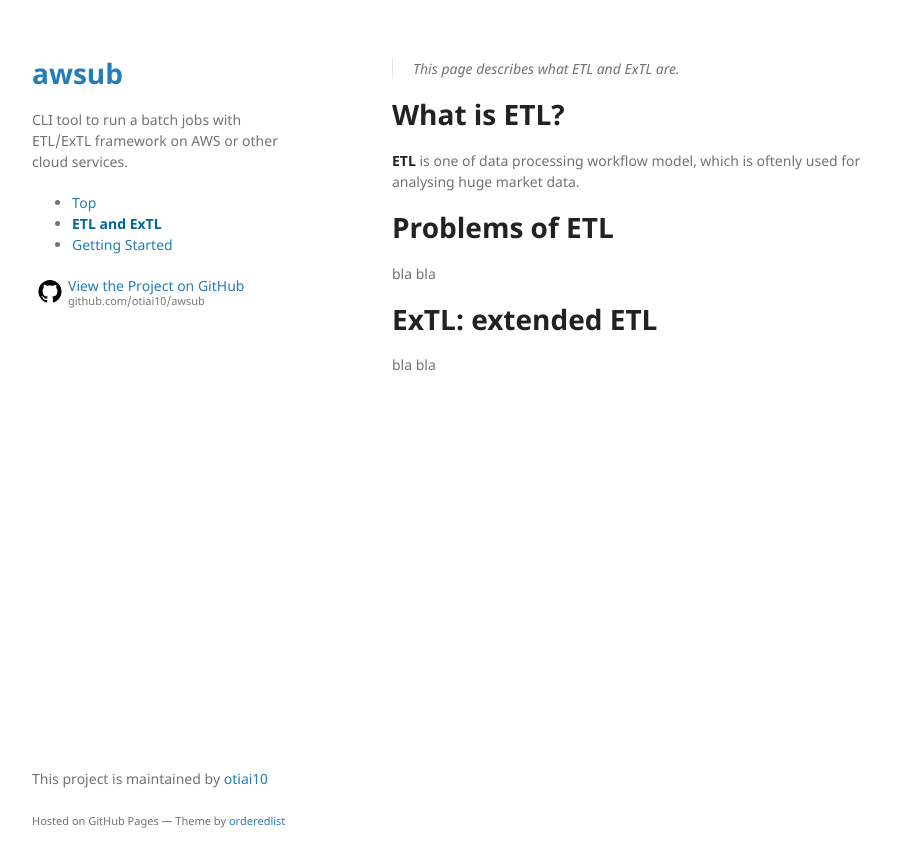
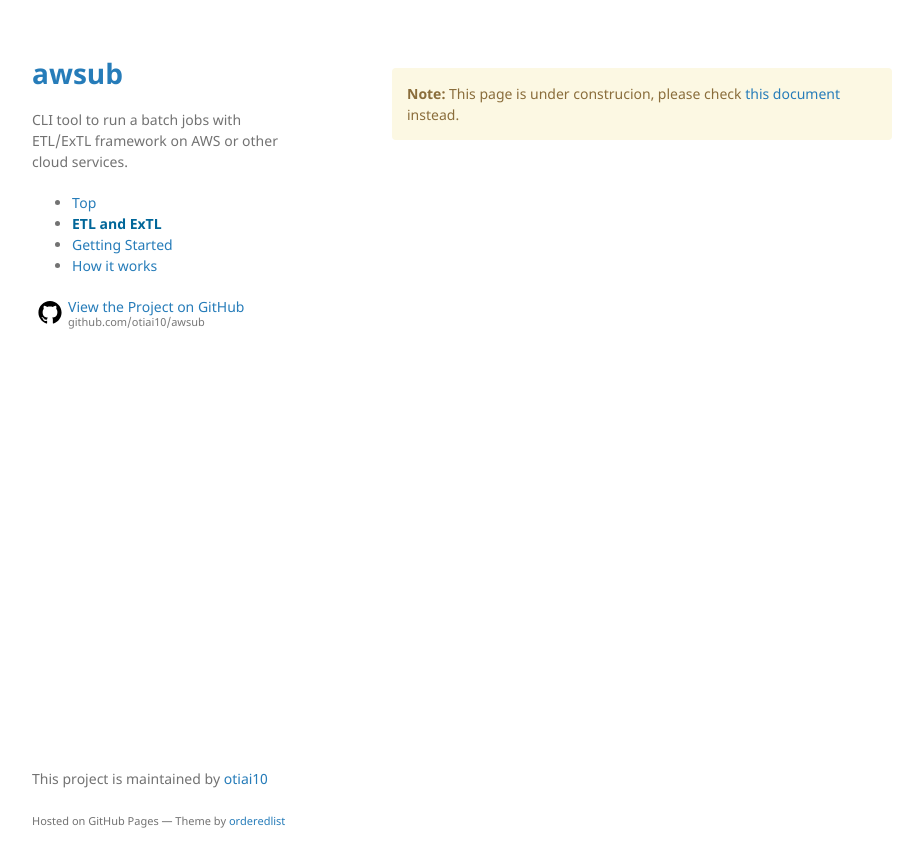
Before and after one commit to awsub/awsub.github.io, a Jekyll site: the page built from etl-and-extl.md, in a window 1280 px wide. Shown: the top 867 px of the page, without its empty margins (178-1101 px from the left). Built offline with Jekyll 4.4.1, drawn with Linux system fonts in a browser that asks for light colours.

Commit message:
Update page for BOSC 2018

```diff
--- a/_sass/alert.scss
+++ b/_sass/alert.scss
@@ -5,6 +5,16 @@ div.alert {
 }
 div.alert.alert-info {
   background-color: #d9edf7;
+  border-color:     #bce8f1;
   color:            #31708f;
-  border-color:     #bce8f1;
 }
+div.alert.alert-warning {
+  background-color: #fcf8e3;
+  border-color:     #faf2cc;
+  color:            #8a6d3b;
+}
+div.alert.alert-danger {
+  background-color: #f2dede;
+  border-color:     #ebcccc;
+  color:            #a94442;
+}
--- a/etl-and-extl.md
+++ b/etl-and-extl.md
@@ -4,16 +4,4 @@ title: ETL and ExTL
 permalink: /etl-and-extl
 ---
 
-> This page describes what ETL and ExTL are.
-
-# What is ETL?
-
-**ETL** is one of data processing workflow model, which is oftenly used for analysing huge market data.
-
-# Problems of ETL
-
-bla bla
-
-# ExTL: extended ETL
-
-bla bla
+{% include note.html type="warning" content="This page is under construcion, please check [this document](https://github.com/awsub/lab/blob/master/publications/2018-06-28_GCCBOSC/LT-bosc2018.pdf) instead." %}
```
Also changed, not shown: getting-started.md (+23 -0 lines), how-it-works.md (added, +7 -0 lines), index.md (+22 -3 lines), assets/img/awsub-helloworld.png (added).
